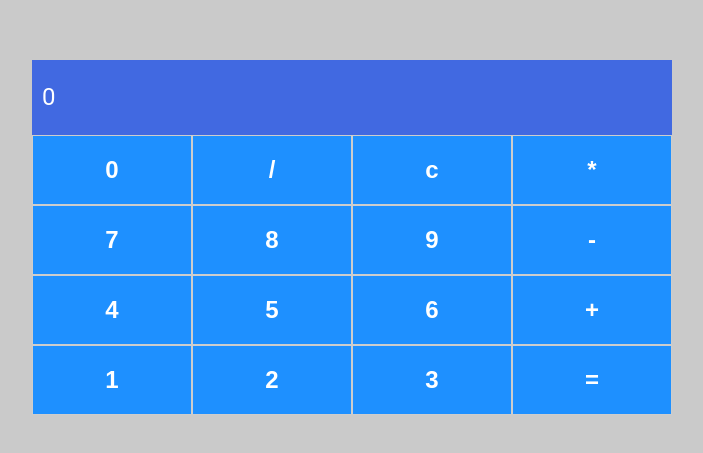
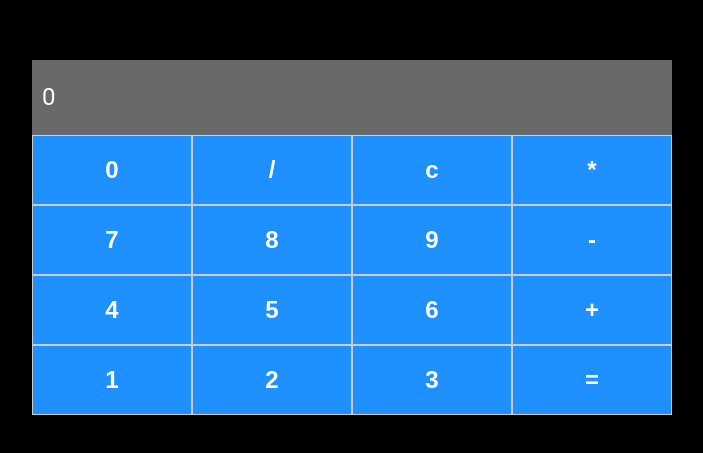
Before and after one commit to jonasmachados/calculadora, a React (Create React App) app: page / in a window 1280 px wide. Shown: the part 163-616 px from the top of the page, without its empty margins (288-991 px from the left). Built offline with nearby package versions, Linux system fonts and the light colour scheme.

Commit message:
Alter Color

```diff
--- a/src/components/Input/styles.js
+++ b/src/components/Input/styles.js
@@ -3,7 +3,7 @@ import styled from 'styled-components';
 export const InputContainer = styled.div`
     width: 100%;
     height: 75px;
-    background-color: #4169E1;
+    background-color: #696969;
     display: flex;
     align-items: center;
     justify-content: flex-end;
@@ -13,7 +13,7 @@ export const InputContainer = styled.div`
     input {
         width: 100%;
         height: 75px;
-        background-color: #4169E1;
+        background-color: #696969;
         border: 0;
         display: flex;
         flex-direction: column;
--- a/src/styles.js
+++ b/src/styles.js
@@ -3,7 +3,7 @@ import styled from 'styled-components';
 export const Container = styled.div`
     width: 100%;
     height: 100vh;
-    background-color: #CACACA;
+    background-color: #000;
     display: flex;
     align-items: center;
     justify-content: center;
```
